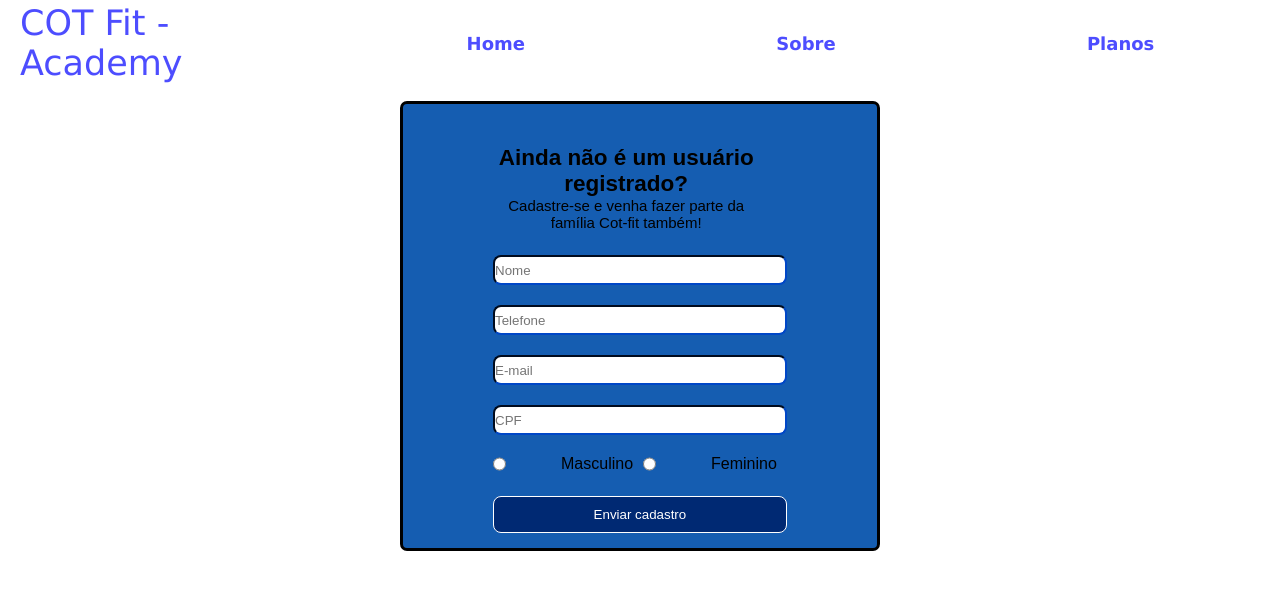
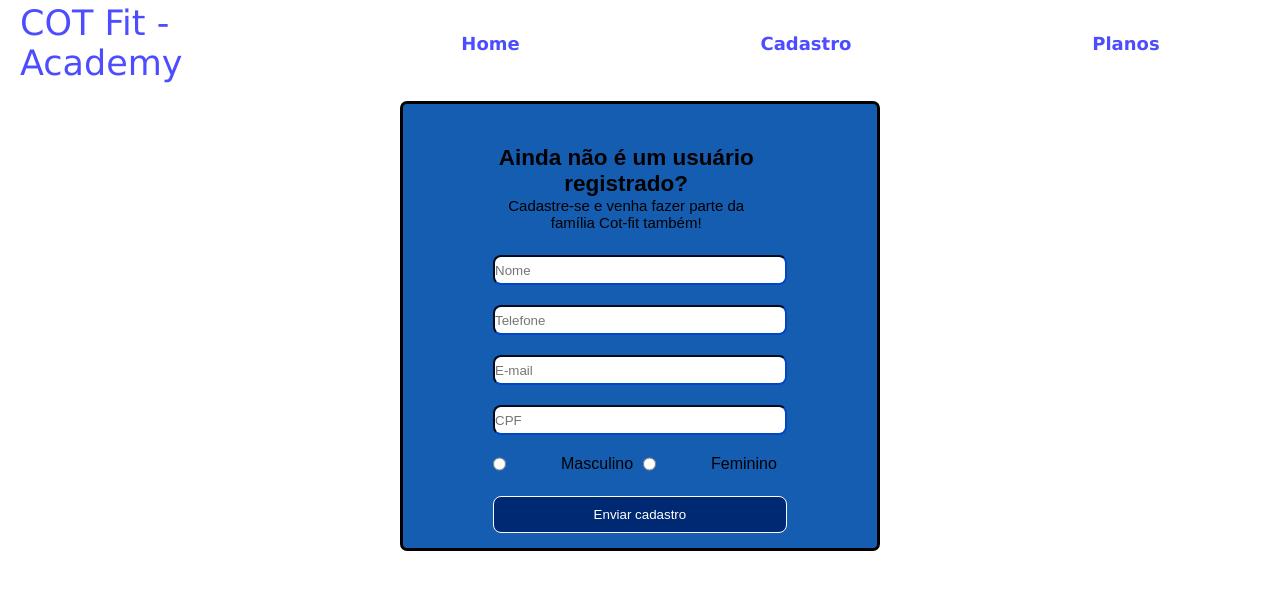
Before and after one commit to k-js/CodFit-Academy, a React (Vite) app: page / in a window 1280 px wide. Shown: the top 590 px of the page. Built offline with nearby package versions, Linux system fonts and the light colour scheme.

Commit message:
Ajustando código
Ajustando código

```diff
--- a/src/components/Header/Header.jsx
+++ b/src/components/Header/Header.jsx
@@ -8,7 +8,7 @@ function Header() {
     <Link className='titulo' to='/'>COT Fit - Academy</Link>
     <nav>
       <Link className='subtitulo' to='/home' >Home</Link>
-      <Link className='subtitulo' to='/sobre' >Sobre</Link>
+      <Link className='subtitulo' to='/CadClientes' >Cadastro</Link>
       <Link className='subtitulo' to='/planos' >Planos</Link>
     </nav>
   </header>
```
